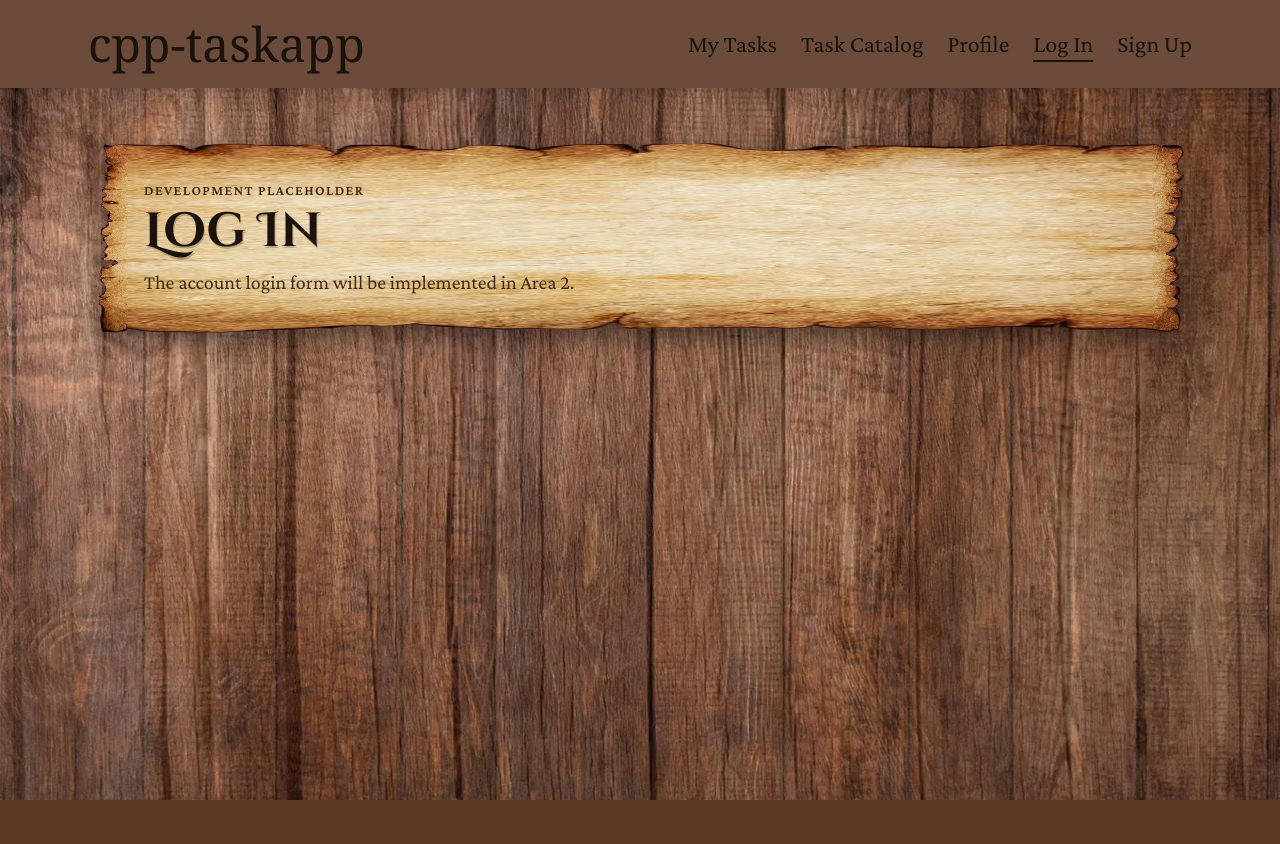
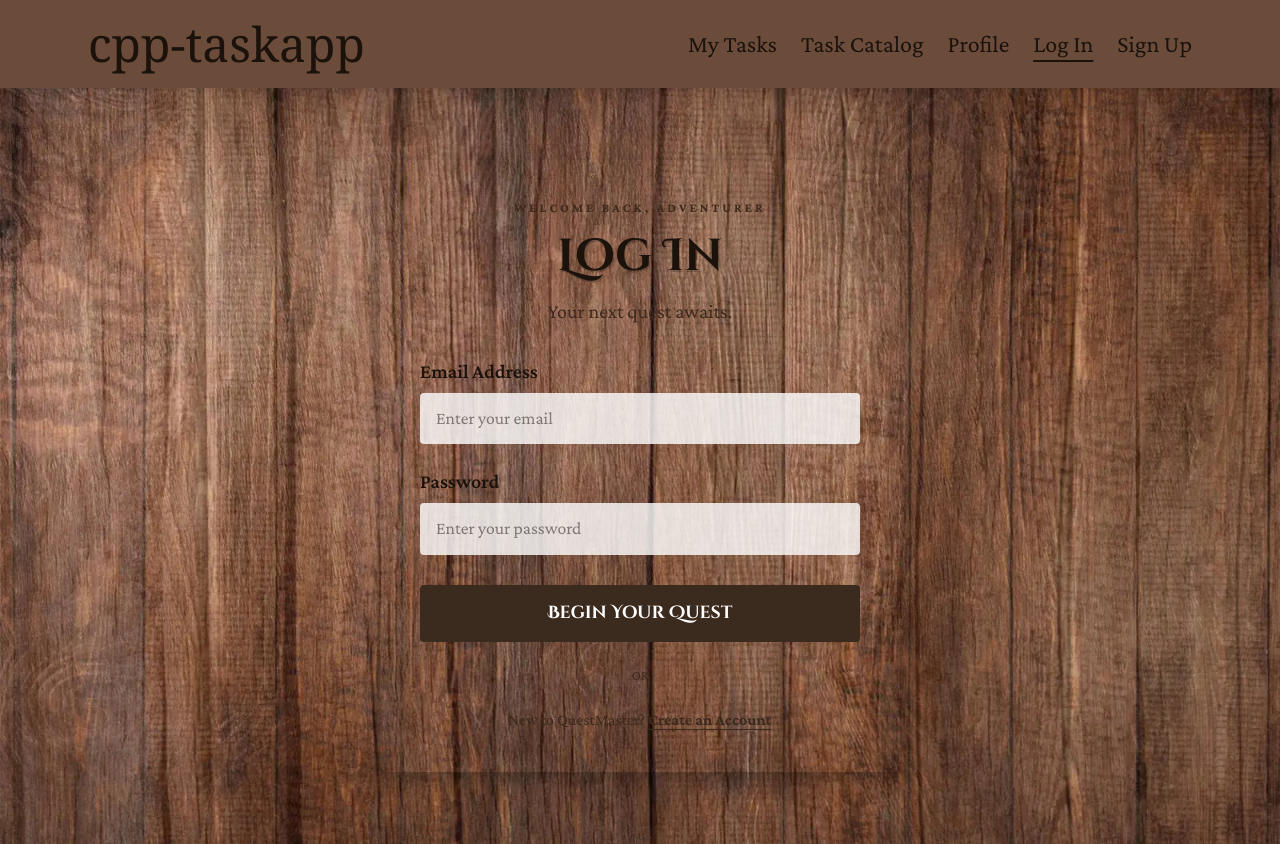
Before and after one commit to karuifeather/cpp-taskapp, a React (Vite) app in the folder client/: page /login in a window 1280 px wide. Before the commit the page ends 800 px from the top, so only its background shows below. Built offline with nearby package versions, Linux system fonts and the light colour scheme; a web font is replaced by a local one.

Commit message:
feat: implement login page with styling and functionality

```diff
--- /dev/null
+++ b/client/src/pages/LoginPage.css
@@ -0,0 +1,154 @@
+
+.login-container {
+  display: flex;
+  justify-content: center;
+  align-items: center;
+  padding: 2rem 1rem;
+  min-height: 65vh;
+}
+
+.login-card {
+  width: 100%;
+  max-width: 520px;
+  padding: 2.5rem;
+  background-color: var(--color-panel);
+  border: 8px solid var(--color-line);
+  border-radius: 8px;
+  box-shadow: 0 10px 25px rgb(0 0 0 / 30%);
+  color: var(--color-ink);
+}
+
+.login-subtitle {
+  margin-bottom: 0.5rem;
+  text-align: center;
+  font-size: 0.8rem;
+  font-weight: 700;
+  letter-spacing: 3px;
+  color: var(--color-muted);
+}
+
+.login-title {
+  margin-bottom: 0.5rem;
+  text-align: center;
+  font-family: var(--font-display);
+  font-size: 2.8rem;
+  font-weight: bold;
+  color: var(--color-ink);
+  text-shadow: 1px 2px 0 rgb(0 0 0 / 20%);
+}
+
+.login-description {
+  margin-bottom: 2rem;
+  text-align: center;
+  color: var(--color-muted);
+}
+
+.login-form {
+  display: flex;
+  flex-direction: column;
+  gap: 1.4rem;
+}
+
+.login-field {
+  display: flex;
+  flex-direction: column;
+  gap: 0.5rem;
+}
+
+.login-field label {
+  font-weight: 600;
+  color: var(--color-ink);
+}
+
+.login-field input {
+  width: 100%;
+  padding: 0.85rem 1rem;
+  border: 1px solid var(--color-line);
+  border-radius: 4px;
+  background-color: rgb(255 255 255 / 80%);
+  color: var(--color-ink);
+  font-family: var(--font-body);
+  font-size: 1.1rem;
+}
+
+.login-field input:focus {
+  outline: 2px solid var(--color-brand);
+  outline-offset: 2px;
+}
+
+.login-button {
+  width: 100%;
+  padding: 0.9rem;
+  margin-top: 0.5rem;
+  border: 2px solid var(--color-brand);
+  border-radius: 4px;
+  background-color: var(--color-brand);
+  color: white;
+  font-family: var(--font-display);
+  font-size: 1.1rem;
+  font-weight: bold;
+  cursor: pointer;
+  transition: background-color 0.2s ease;
+}
+
+.login-button:hover {
+  background-color: var(--color-brand-hover);
+}
+
+.login-button:disabled {
+  opacity: 0.6;
+  cursor: not-allowed;
+}
+
+.login-error {
+  padding: 0.75rem;
+  border: 1px solid #a33;
+  border-radius: 4px;
+  background-color: #f8dddd;
+  color: #7a1717;
+  font-size: 1rem;
+}
+
+.login-divider {
+  display: flex;
+  align-items: center;
+  gap: 1rem;
+  margin: 1.5rem 0;
+  color: var(--color-muted);
+  font-size: 0.85rem;
+}
+
+.login-divider::before,
+.login-divider::after {
+  content: '';
+  flex: 1;
+  height: 1px;
+  background-color: var(--color-line);
+}
+
+.login-signup {
+  text-align: center;
+  color: var(--color-muted);
+  font-size: 1rem;
+}
+
+.login-signup a {
+  color: var(--color-brand);
+  font-weight: bold;
+  text-decoration: underline;
+  text-underline-offset: 4px;
+}
+
+.login-signup a:hover {
+  color: var(--color-brand-hover);
+}
+
+@media (max-width: 480px) {
+  .login-card {
+    padding: 1.5rem;
+  }
+
+  .login-title {
+    font-size: 2.2rem;
+  }
+}
--- /dev/null
+++ b/client/src/pages/LoginPage.jsx
@@ -0,0 +1,101 @@
+
+import { useState } from 'react';
+import { Link, useNavigate } from 'react-router-dom';
+import { apiFetch } from '../lib/api.js';
+import './LoginPage.css';
+
+export default function LoginPage() {
+  const navigate = useNavigate();
+
+  const [email, setEmail] = useState('');
+  const [password, setPassword] = useState('');
+  const [error, setError] = useState('');
+  const [isSubmitting, setIsSubmitting] = useState(false);
+
+  async function handleSubmit(event) {
+    event.preventDefault();
+    setError('');
+    setIsSubmitting(true);
+
+    try {
+      await apiFetch('/auth/login', {
+        method: 'POST',
+        body: JSON.stringify({
+          email: email.trim(),
+          password,
+        }),
+      });
+
+      navigate('/');
+    } catch (err) {
+      setError(err.message || 'Unable to log in. Please try again.');
+    } finally {
+      setIsSubmitting(false);
+    }
+  }
+
+  return (
+    <section className="login-container">
+      <div className="login-card">
+        <p className="login-subtitle">WELCOME BACK, ADVENTURER</p>
+
+        <h1 className="login-title">Log In</h1>
+
+        <p className="login-description">
+          Your next quest awaits.
+        </p>
+
+        <form onSubmit={handleSubmit} className="login-form">
+          <div className="login-field">
+            <label htmlFor="login-email">Email Address</label>
+            <input
+              id="login-email"
+              type="email"
+              autoComplete="email"
+              required
+              value={email}
+              onChange={(event) => setEmail(event.target.value)}
+              placeholder="Enter your email"
+            />
+          </div>
+
+          <div className="login-field">
+            <label htmlFor="login-password">Password</label>
+            <input
+              id="login-password"
+              type="password"
+              autoComplete="current-password"
+              required
+              value={password}
+              onChange={(event) => setPassword(event.target.value)}
+              placeholder="Enter your password"
+            />
+          </div>
+
+          {error && (
+            <p className="login-error" role="alert">
+              {error}
+            </p>
+          )}
+
+          <button
+            type="submit"
+            className="login-button"
+            disabled={isSubmitting}
+          >
+            {isSubmitting ? 'Entering...' : 'Begin Your Quest'}
+          </button>
+        </form>
+
+        <div className="login-divider">
+          <span>OR</span>
+        </div>
+
+        <p className="login-signup">
+          New to QuestMaster?{' '}
+          <Link to="/signup">Create an Account</Link>
+        </p>
+      </div>
+    </section>
+  );
+}
--- a/client/src/pages/Pages.jsx
+++ b/client/src/pages/Pages.jsx
@@ -1,5 +1,8 @@
 import { useParams } from 'react-router-dom';
 import PlannedPage from '../components/PlannedPage.jsx';
+import LoginPage from './LoginPage.jsx';
+
+export { LoginPage };
 
 export function MyTasksPage() {
   return (
@@ -37,15 +40,6 @@ export function ProfilePage() {
   );
 }
 
-export function LoginPage() {
-  return (
-    <PlannedPage
-      title="Log In"
-      description="The account login form will be implemented in Area 2."
-    />
-  );
-}
-
 export function SignupPage() {
   return (
     <PlannedPage
```
Also changed, not shown: 1 other file (tests, documents, lock files or other folders).
